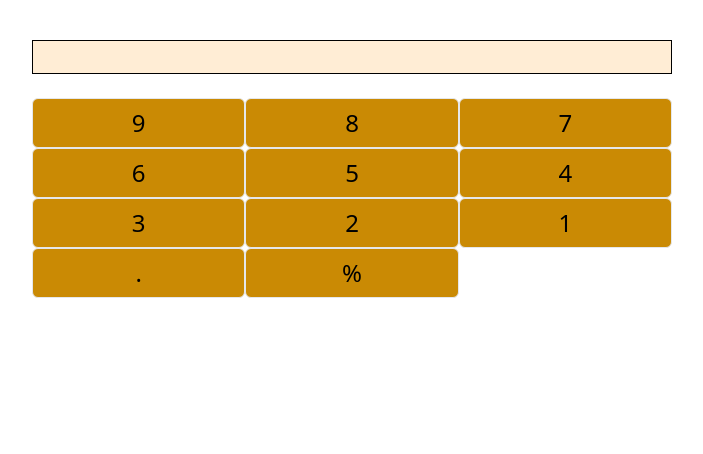
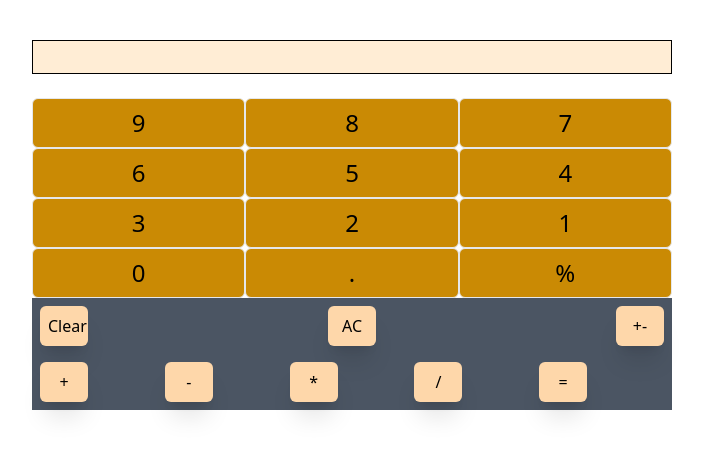
Before and after one commit to peninah98/React-Calculator, a React (Vite) app: page / in a window 1280 px wide. Shown: the top 454 px of the page, without its empty margins (288-991 px from the left). Built offline with nearby package versions, Linux system fonts and the light colour scheme.

Commit message:
Updates on Calculator app

```diff
--- a/src/Components/Calculator.jsx
+++ b/src/Components/Calculator.jsx
@@ -5,7 +5,7 @@ const Calculator = () => {
 
   const buttons = [];
 
-  [9, 8, 7, 6, 5, 4, 3, 2, 1, ".", "%"].forEach(element => {
+  [9, 8, 7, 6, 5, 4, 3, 2, 1, 0,".", "%"].forEach(element => {
     buttons.push(
       <button
         onClick={e => {
@@ -22,8 +22,79 @@ const Calculator = () => {
 
   return (
     <div>
-      <div className='m-auto  border border-black w-1/2 mt-10 mb-6 py-4 bg-orange-100 px-2 text-gray-700'>{data}</div>
-      <div className='m-auto  grid grid-cols-3 w-1/2 justify-center items-center'>{buttons}</div>
+      <div>
+        <div className='m-auto  border border-black w-1/2 mt-10 mb-6 py-4 bg-orange-100 px-2 text-gray-700'>{data}</div>
+        <div className='m-auto  grid grid-cols-3 w-1/2 justify-center items-center'>
+          {buttons}
+
+        </div>
+
+      </div>
+      <div className='bg-gray-600 p-2 w-1/2 m-auto flex justify-between'>
+          <button
+              className='shadow-xl w-12 p-2 rounded-md bg-orange-200'
+              onClick={()=> setData(data.substring(0,data.length-1))}>
+            Clear
+          </button>
+          <button
+                    className='shadow-xl w-12 p-2 rounded-md bg-orange-200'
+
+            onClick={()=>setData("")}>
+            AC
+          </button>
+          <button
+          onClick={e=> setData(data + e.target.value)} value="+-"
+          className='shadow-xl w-12 p-2 rounded-md bg-orange-200 '
+        >
+          +-
+        </button>
+
+        </div>
+      <div className='bg-gray-600 p-2  grid grid-cols-5 w-1/2 m-auto items-center'>
+        <button
+          onClick={e=> setData(data + e.target.value)} value="+"
+          className='shadow-xl w-12 p-2 rounded-md bg-orange-200'
+        >
+          +
+        </button>
+        <button
+          onClick={e=> setData(data + e.target.value)} value="-"
+          className='shadow-xl w-12 p-2 rounded-md bg-orange-200'
+
+        >
+          -
+        </button>
+        <button
+          onClick={e=> setData(data + e.target.value)} value="*"
+          className='shadow-xl w-12 p-2 rounded-md bg-orange-200'
+
+        >
+          *
+        </button>
+        <button
+          onClick={e=> setData(data + e.target.value)} value="/"
+          className='shadow-xl w-12 p-2 rounded-md bg-orange-200'
+        >
+          /
+        </button>
+        <button
+          className='shadow-xl w-12 p-2 rounded-md bg-orange-200'
+          onClick={() => {
+              try {
+                setData(
+                  String(eval(data)).length > 3 &&
+                  String(eval(data)).includes(".")
+                    ? String(eval(data).toFixed(4))
+                    : String(eval(data))
+                );
+              } catch (error) {
+                console.log(error);
+              }
+            }} value="=">
+              =
+        </button>
+
+      </div>
     </div>
   );
 };
```
